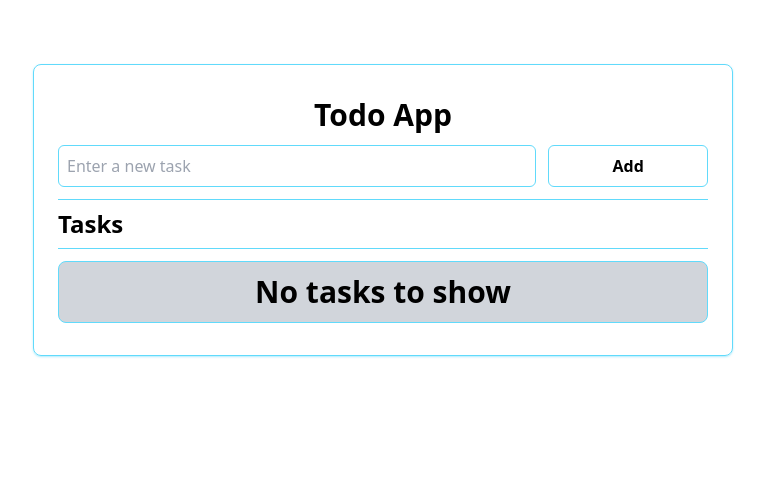
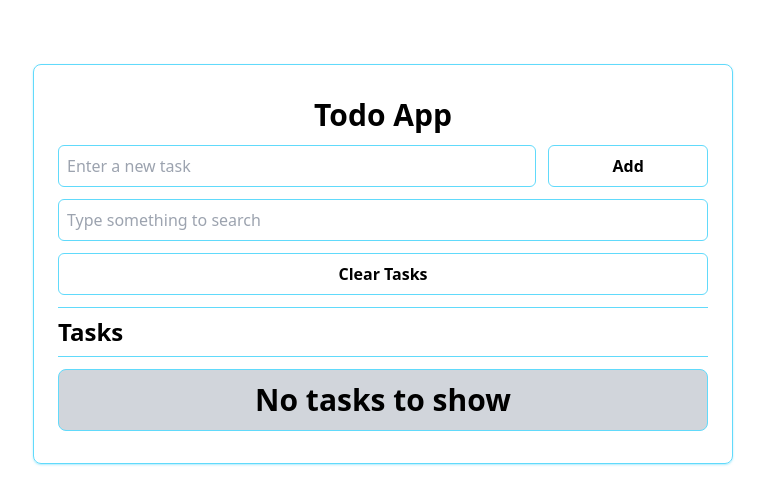
Before and after one commit to mryeminaung/todo-app, a React (Vite) app: page / in a window 1280 px wide. Shown: the top 504 px of the page, without its empty margins (257-1022 px from the left). Built offline with nearby package versions, Linux system fonts and the light colour scheme.

Commit message:
features : search and reset

```diff
--- /dev/null
+++ b/src/components/Todo/ResetTodo.jsx
@@ -0,0 +1,21 @@
+import { useTodoContext } from "../../contexts/TodoContext";
+
+const ResetTodo = () => {
+	const { dispatch } = useTodoContext();
+
+	return (
+		<>
+			{/* clear all tasks from todo list */}
+			<button
+				className="border border-[#61DAFB] hover:bg-[#61DAFB] hover:text-black mt-3 py-2 w-full font-semibold rounded-md transition-colors duration-200"
+				onClick={() => {
+					dispatch({ type: "clearTasks" });
+				}}
+			>
+				Clear Tasks
+			</button>
+		</>
+	);
+};
+
+export default ResetTodo;
--- /dev/null
+++ b/src/components/Todo/SearchTodo.jsx
@@ -0,0 +1,25 @@
+import { useTodoContext } from "../../contexts/TodoContext";
+
+const SearchTodo = () => {
+	const { searchQuery, setSearchQuery } = useTodoContext();
+
+	return (
+		<>
+			{/* search task or tasks from todo list */}
+			<div className="mt-3">
+				<input
+          autoComplete="off"
+					type="text"
+					name="task"
+					id="task"
+					placeholder="Type something to search"
+					value={searchQuery}
+					onChange={(e) => setSearchQuery(e.target.value)}
+					className="border border-[#61DAFB] text-black p-2 rounded-md w-full focus:outline-none"
+				/>
+			</div>
+		</>
+	);
+};
+
+export default SearchTodo;
--- a/src/components/Todo/Todo.jsx
+++ b/src/components/Todo/Todo.jsx
@@ -1,4 +1,6 @@
 import AddTodo from "./AddTodo";
+import ResetTodo from "./ResetTodo";
+import SearchTodo from "./SearchTodo";
 import TodoList from "./TodoList";
 
 const Todo = () => {
@@ -6,13 +8,12 @@ const Todo = () => {
 		<section className="container mx-auto h-full flex flex-col items-center justify-start">
 			<div className="w-[700px] mt-16 p-6 py-8 rounded-lg border shadow-sm shadow-[#61dafb80] border-[#61dafb]">
 				<h1 className="font-bold text-3xl text-center mb-3">Todo App</h1>
+
 				<AddTodo />
-				<div className="mt-3 space-y-3">
-					<div className="flex items-center justify-between border-y border-[#61DAFB]">
-						<h2 className="text-2xl font-bold py-2">Tasks</h2>
-					</div>
-					<TodoList />
-				</div>
+				<SearchTodo />
+				<ResetTodo />
+				<TodoList />
+
 			</div>
 		</section>
 	);
--- /dev/null
+++ b/src/components/Todo/TodoItem.jsx
@@ -0,0 +1,21 @@
+import { useTodoContext } from "../../contexts/TodoContext";
+
+const TodoItem = ({ task }) => {
+	const { dispatch } = useTodoContext();
+
+	return (
+		<li className="border border-[#61DAFB] p-2 rounded-md flex items-center justify-between">
+			<label htmlFor={task.id}>{task.name}</label>
+			<button
+				className="text-red-500 px-2 text-xl"
+				onClick={() => {
+					dispatch({ type: "deleteTask", payload: task.id });
+				}}
+			>
+				&times;
+			</button>
+		</li>
+	);
+};
+
+export default TodoItem;
--- a/src/components/Todo/TodoList.jsx
+++ b/src/components/Todo/TodoList.jsx
@@ -1,38 +1,37 @@
 import { useTodoContext } from "../../contexts/TodoContext";
+import TodoItem from "./TodoItem";
 
 const TodoList = () => {
-	const { todoList, dispatch } = useTodoContext();
+	const { todoList, searchQuery } = useTodoContext();
 
-	// to display all the tasks : todo list
-	const displayTasks = (task) => {
-		return (
-			<li
-				key={task.id}
-				className="border border-[#61DAFB] p-2 rounded-md flex items-center justify-between transition-all"
-			>
-				<label htmlFor={task.id}>{task.name}</label>
-				<button
-					className="text-red-500 px-2 text-xl"
-					onClick={() => {
-						dispatch({ type: "deleteTask", payload: task.id });
-					}}
-				>
-					&times;
-				</button>
-			</li>
-		);
-	};
+	// this function is used to filter tasks based on search query
+	const filteredTasks = todoList.filter((task) =>
+		task.name.toLowerCase().includes(searchQuery.toLowerCase()),
+	);
 
 	return (
-		<>
-			{todoList.length > 0 ? (
-				<ul className="space-y-2 max-h-[600px] overflow-y-auto">{todoList.map((task) => displayTasks(task))}</ul>
-			) : (
-				<h2 className="font-bold text-3xl text-center bg-gray-300 rounded-lg py-3 text-black border border-[#61DAFB]">
-					No tasks to show
-				</h2>
-			)}
-		</>
+		<div className="mt-3 space-y-3">
+			<div className="flex items-center justify-between border-y border-[#61DAFB]">
+				<h2 className="text-2xl font-bold py-2">Tasks</h2>
+			</div>
+
+			{/*
+			if search query, show filtered tasks. if not , show todo lists
+			*/}
+			<ul className="w-full space-y-3 mt-3">
+				{searchQuery ? (
+					filteredTasks.length > 0 ? (
+						filteredTasks.map((task) => <TodoItem key={task.id} task={task} />)
+					) : (
+						<h2 className="empty-text">No matching tasks</h2>
+					)
+				) : todoList.length > 0 ? (
+					todoList.map((task) => <TodoItem key={task.id} task={task} />)
+				) : (
+					<h2 className="empty-text">No tasks to show</h2>
+				)}
+			</ul>
+		</div>
 	);
 };
 
--- a/src/contexts/TodoContext.jsx
+++ b/src/contexts/TodoContext.jsx
@@ -12,6 +12,9 @@ const reducer = (state, action) => {
 		case "deleteTask":
 			return state.filter((task) => task.id !== action.payload);
 
+		case "clearTasks":
+			return [];
+
 		default:
 			return state;
 	}
@@ -22,6 +25,7 @@ const TodoContext = createContext();
 export const TodoContextProvider = ({ children }) => {
 	const [todoList, dispatch] = useReducer(reducer, initialState);
 	const [task, setTask] = useState("");
+	const [searchQuery, setSearchQuery] = useState("");
 
 	// store todo list using localstorage
 	useEffect(() => {
@@ -29,7 +33,9 @@ export const TodoContextProvider = ({ children }) => {
 	}, [todoList]);
 
 	return (
-		<TodoContext.Provider value={{ todoList, dispatch, task, setTask }}>
+		<TodoContext.Provider
+			value={{ todoList, dispatch, task, setTask, searchQuery, setSearchQuery }}
+		>
 			{children}
 		</TodoContext.Provider>
 	);
--- a/src/index.css
+++ b/src/index.css
@@ -3,7 +3,12 @@
 @tailwind utilities;
 
 /* use to test layout */
-
 .box {
 	@apply border border-red-500;
 }
+
+/* --- --- --- --- */
+
+.empty-text {
+	@apply font-bold text-3xl text-center bg-gray-300 rounded-lg py-3 text-black border border-[#61DAFB];
+}
```
